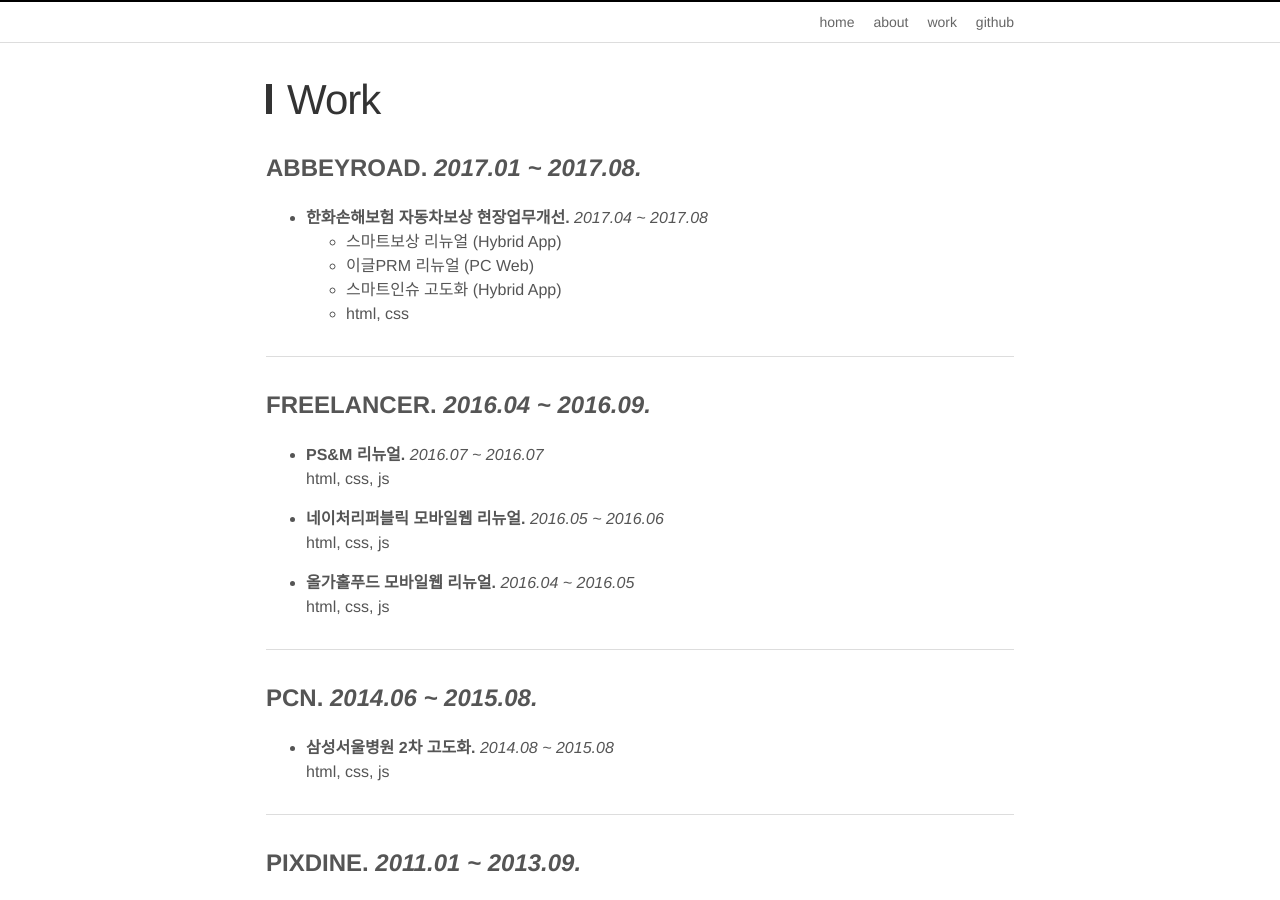
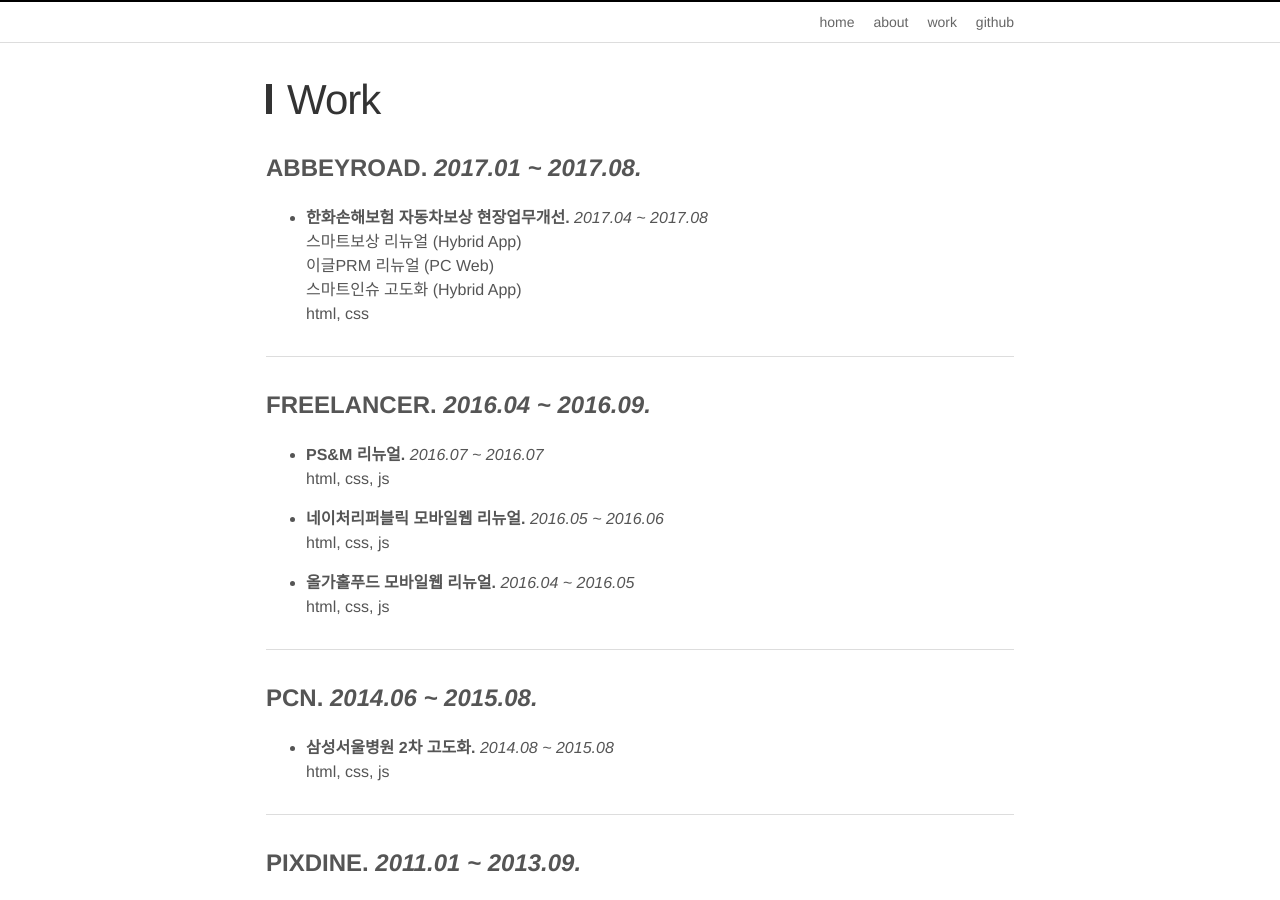
Before and after one commit to imyb/imyb.github.io, a Jekyll site: the page built from work.md, in a window 1280 px wide and 900 px high. Built offline with Jekyll 4.4.1, drawn with Linux system fonts in a browser that asks for light colours.

Commit message:
Update work.md

```diff
--- a/work.md
+++ b/work.md
@@ -9,10 +9,10 @@
 
 - **한화손해보험 자동차보상 현장업무개선.** _2017.04 ~ 2017.08_
   <br>
-  - 스마트보상 리뉴얼 (Hybrid App)<br>
-  - 이글PRM 리뉴얼 (PC Web)<br>
-  - 스마트인슈 고도화 (Hybrid App)<br>
-  - html, css<br>
+  스마트보상 리뉴얼 (Hybrid App)<br>
+  이글PRM 리뉴얼 (PC Web)<br>
+  스마트인슈 고도화 (Hybrid App)<br>
+  html, css<br>
 
 - - -
 
```
